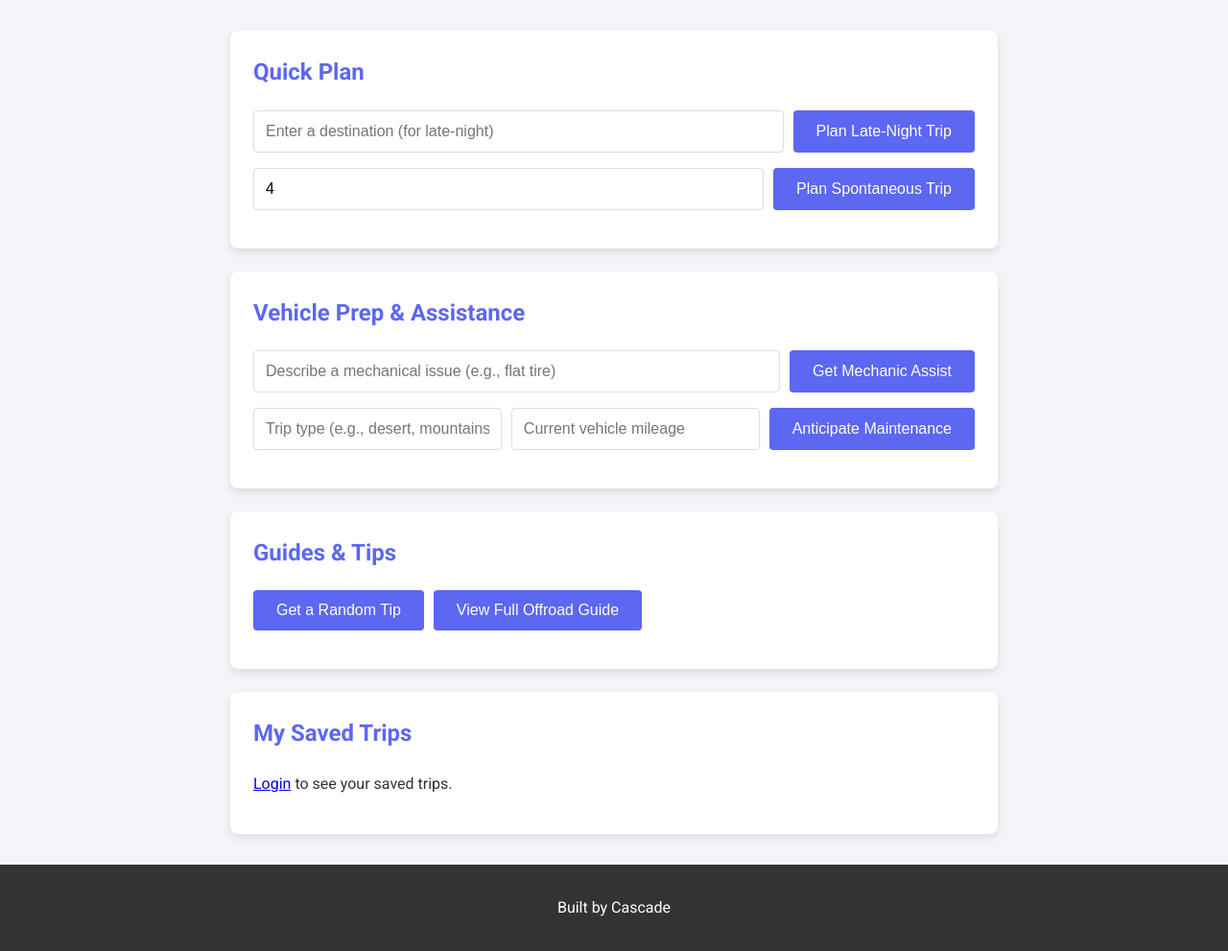
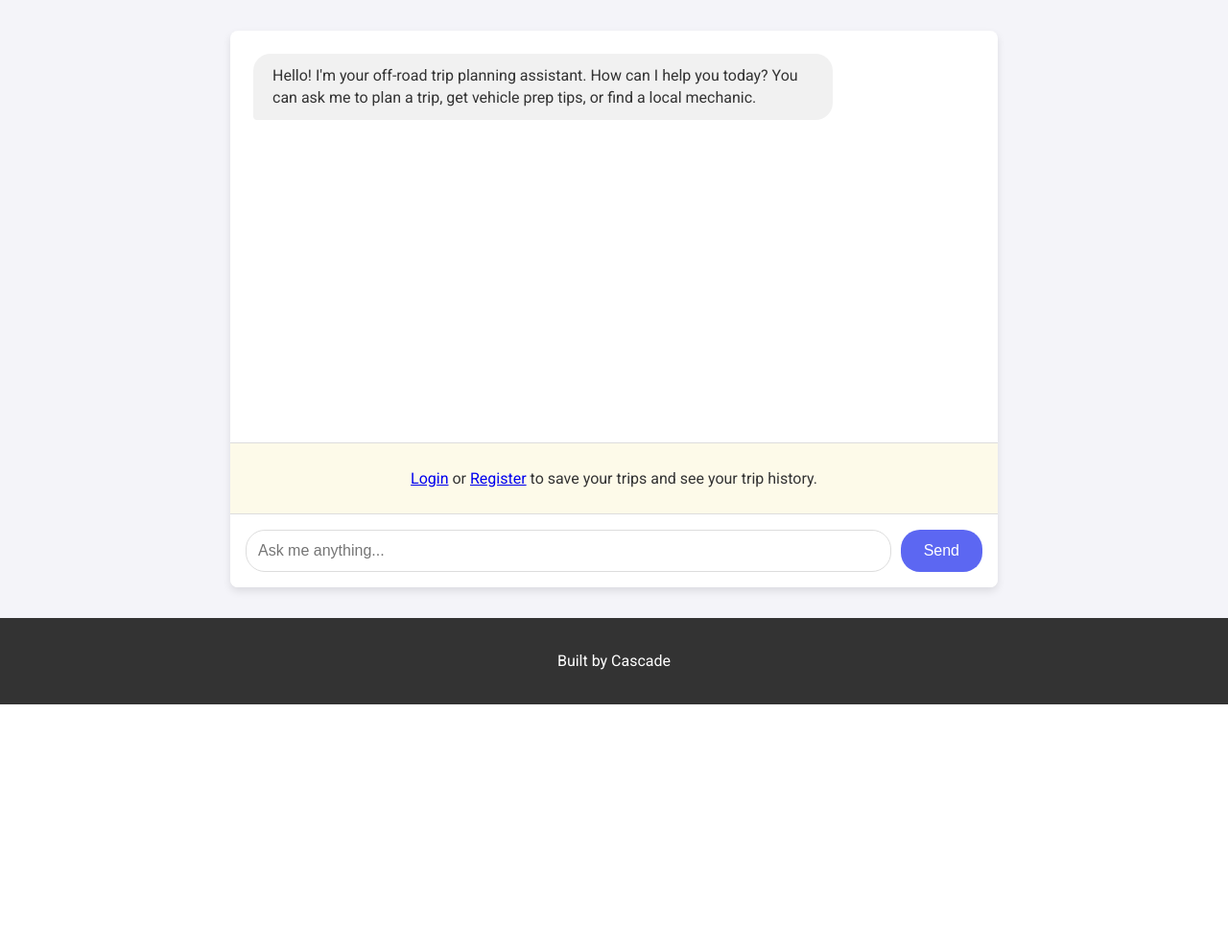
Before and after one commit to Deepai999/traveller-companion, a Flask app: page / in a window 1280 px wide. Shown: the part 170-1161 px from the top of the page at 96% size. After the commit the page ends 904 px from the top, so only its background shows below. Run offline with Flask 3, Linux system fonts and the light colour scheme.

Commit message:
feat: Redesign UI to a conversational chat interface

```diff
--- a/app.py
+++ b/app.py
@@ -6,6 +6,7 @@ from werkzeug.security import generate_password_hash, check_password_hash
 from datetime import datetime, timedelta
 import random
 import os
+import requests
 from dotenv import load_dotenv
 
 # Load environment variables
@@ -134,10 +135,13 @@ def get_weather(destination):
         return {'error': str(e)}
 
 @app.route('/api/plan/late-night', methods=['POST'])
-def plan_late_night_trip():
+def plan_late_night_trip(destination_override=None):
     """Generate a late-night offroad trip plan with weather data"""
-    data = request.json
-    destination = data.get('destination')
+    if destination_override:
+        destination = destination_override
+    else:
+        data = request.json
+        destination = data.get('destination')
 
     if not destination:
         return jsonify({'error': 'Destination is required'}), 400
@@ -177,10 +181,13 @@ def plan_late_night_trip():
     return jsonify(trip_details)
 
 @app.route('/api/plan/spontaneous', methods=['POST'])
-def plan_spontaneous_trip():
+def plan_spontaneous_trip(duration_hours_override=None):
     """Generate a dynamic spontaneous offroad trip plan"""
-    data = request.json
-    duration_hours = int(data.get('duration_hours', 4))
+    if duration_hours_override:
+        duration_hours = int(duration_hours_override)
+    else:
+        data = request.json
+        duration_hours = int(data.get('duration_hours', 4))
 
     # Expanded list of potential activities
     all_activities = [
@@ -371,6 +378,52 @@ def init_db_command():
         db.create_all()
     print('Initialized the database.')
 
+@app.route('/api/chat', methods=['POST'])
+def chat():
+    data = request.json
+    message = data.get('message', '').lower()
+    response = {}
+
+    # Simple keyword-based intent detection
+    if 'prep' in message or 'checklist' in message:
+        return jsonify(VEHICLE_CHECKS)
+    elif 'mechanic' in message or 'stuck' in message or 'overheating' in message or 'flat' in message:
+        # Basic issue extraction
+        issue = 'stuck' # default
+        if 'overheat' in message: issue = 'overheating'
+        if 'flat tire' in message: issue = 'flat tire'
+        if 'battery' in message: issue = 'battery dead'
+        solution = MECHANIC_ASSIST.get(issue, { 'error': 'Could not identify the specific issue.'})
+        return jsonify({'issue': issue, 'solution': solution})
+    elif 'spontaneous' in message:
+        return plan_spontaneous_trip(duration_hours_override=4)
+    elif 'late-night' in message or 'late night' in message:
+        destination = 'nearby' # default
+        words = message.split()
+        if 'to' in words:
+            try:
+                dest_index = words.index('to') + 1
+                if dest_index < len(words):
+                    destination = words[dest_index]
+            except ValueError:
+                pass
+        return plan_late_night_trip(destination_override=destination)
+    elif 'tip' in message or 'etiquette' in message:
+        category = random.choice(list(OFFROAD_GUIDE.keys()))
+        tip = random.choice(OFFROAD_GUIDE[category])
+        return jsonify({'title': 'Random Tip', 'category': category, 'tip': tip})
+    elif 'guide' in message:
+        return get_guide()
+    elif ('saved' in message and 'trip' in message) or 'my trips' in message:
+        if not current_user.is_authenticated:
+            return jsonify({'error': 'You must be logged in to view saved trips. Please <a href="/login">login</a> or <a href="/register">register</a>.'}), 401
+        return get_saved_trips()
+    else:
+        response = {
+            'error': 'I am not sure how to help with that. Try asking me to "plan a spontaneous trip" or "give me a random tip".'
+        }
+        return jsonify(response), 400
+
 if __name__ == '__main__':
     port = int(os.environ.get('PORT', 5001))
     app.run(host='0.0.0.0', port=port, debug=True)
--- a/static/script.js
+++ b/static/script.js
@@ -1,157 +1,144 @@
-const API_URL = 'http://127.0.0.1:5001/api';
+document.addEventListener('DOMContentLoaded', function() {
+    const chatForm = document.getElementById('chat-form');
+    const messageInput = document.getElementById('message-input');
+    const chatWindow = document.getElementById('chat-window');
+    const loginPrompt = document.getElementById('login-prompt');
 
-async function handleRequest(endpoint, options = {}, isTripPlan = false) {
-    const resultsCard = document.getElementById('results-card');
-    const resultsDiv = document.getElementById('results');
-    const loader = document.getElementById('loader');
+    // Show login prompt if user is not authenticated
+    const isLoggedIn = document.querySelector('nav a[href*="logout"]');
+    if (!isLoggedIn) {
+        loginPrompt.style.display = 'block';
+    }
 
-    resultsCard.style.display = 'block';
-    resultsDiv.innerHTML = '';
-    loader.style.display = 'block';
+    chatForm.addEventListener('submit', async function(event) {
+        event.preventDefault();
+        const messageText = messageInput.value.trim();
+        if (!messageText) return;
+
+        appendMessage(messageText, 'user');
+        messageInput.value = '';
+        showTypingIndicator();
 
         try {
-        const response = await fetch(`${API_URL}${endpoint}`, options);
+            const response = await fetch('/api/chat', {
+                method: 'POST',
+                headers: {
+                    'Content-Type': 'application/json',
+                },
+                body: JSON.stringify({ message: messageText }),
+            });
+
+            removeTypingIndicator();
+
             if (!response.ok) {
-            const errorData = await response.json().catch(() => ({ error: 'An unknown server error occurred.' }));
-            throw new Error(errorData.error || `HTTP error! Status: ${response.status}`);
+                const errorData = await response.json();
+                throw new Error(errorData.error || 'An unknown error occurred.');
             }
+
             const data = await response.json();
-        resultsDiv.innerHTML = displayTripResults(data);
-        if (isTripPlan) {
-            getSavedTrips(); // Refresh saved trips list after planning a new one
+            appendMessage(data, 'assistant');
+
+        } catch (error) {
+            removeTypingIndicator();
+            appendMessage({ error: error.message }, 'assistant');
         }
-    } catch (error) {
-        resultsDiv.innerHTML = `<div class="error-message"><strong>Error:</strong> ${error.message}</div>`;
-    } finally {
-        loader.style.display = 'none';
+    });
+
+    function appendMessage(content, sender) {
+        const messageElement = document.createElement('div');
+        messageElement.classList.add('message', `message-${sender}`);
+
+        const paragraph = document.createElement('p');
+        paragraph.innerHTML = formatResponse(content);
+        messageElement.appendChild(paragraph);
+
+        chatWindow.appendChild(messageElement);
+        chatWindow.scrollTop = chatWindow.scrollHeight;
+    }
+
+    function showTypingIndicator() {
+        if (document.getElementById('typing-indicator')) return;
+        const typingIndicator = document.createElement('div');
+        typingIndicator.id = 'typing-indicator';
+        typingIndicator.classList.add('message', 'message-assistant');
+        typingIndicator.innerHTML = '<p><i>Typing...</i></p>';
+        chatWindow.appendChild(typingIndicator);
+        chatWindow.scrollTop = chatWindow.scrollHeight;
+    }
+
+    function removeTypingIndicator() {
+        const typingIndicator = document.getElementById('typing-indicator');
+        if (typingIndicator) {
+            typingIndicator.remove();
         }
     }
 
-function displayTripResults(data) {
-    let html = '<h4>Trip Details</h4>';
-
-    if (data.destination) {
-        html += `<p><strong>Destination:</strong> ${data.destination}</p>`;
+    function formatResponse(data) {
+        if (typeof data === 'string') {
+            return data; // User message
         }
 
-    if (data.estimated_arrival) {
-        html += `<p><strong>Estimated Arrival:</strong> ${new Date(data.estimated_arrival).toLocaleString()}</p>`;
+        if (data.error) {
+            return `<span class="error-message">${data.error}</span>`;
         }
 
-    if (data.duration_hours) {
-        html += `<p><strong>Duration:</strong> ${data.duration_hours} hours</p>`;
+        let html = '';
+
+        // Title
+        if (data.title) {
+            html += `<strong>${data.title}</strong><br>`;
         }
 
+        // Handle different response structures
+        if (data.destination) { // Late-night trip
+            html += `<strong>Destination:</strong> ${data.destination}<br>`;
             if (data.weather && Object.keys(data.weather).length > 0) {
-        html += '<h5>Weather Forecast</h5>';
-        html += '<ul>';
+                html += '<strong>Weather:</strong><br><ul>';
                 for (const [key, value] of Object.entries(data.weather)) {
-            html += `<li><strong>${key.replace('_', ' ')}:</strong> ${value}</li>`;
+                    html += `<li>${key.replace(/_/g, ' ')}: ${value}</li>`;
                 }
                 html += '</ul>';
             }
-
-    if (data.recommended_gear) {
-        html += '<h5>Recommended Gear</h5>';
-        html += `<ul>${data.recommended_gear.map(item => `<li>${item}</li>`).join('')}</ul>`;
+            if (data.recommended_gear) html += '<strong>Recommended Gear:</strong><ul>' + data.recommended_gear.map(g => `<li>${g}</li>`).join('') + '</ul>';
+            if (data.safety_notes) html += '<strong>Safety Notes:</strong><ul>' + data.safety_notes.map(n => `<li>${n}</li>`).join('') + '</ul>';
+        } else if (data.suggested_activities) { // Spontaneous trip
+            html += `<strong>Duration:</strong> ${data.duration_hours} hours<br>`;
+            html += '<strong>Suggested Activities:</strong><ul>' + data.suggested_activities.map(a => `<li>${a}</li>`).join('') + '</ul>';
+        } else if (data.pre_trip) { // Vehicle checklist
+            html += '<strong>Pre-Trip:</strong><ul>' + data.pre_trip.map(c => `<li>${c}</li>`).join('') + '</ul>';
+            html += '<strong>Post-Trip:</strong><ul>' + data.post_trip.map(c => `<li>${c}</li>`).join('') + '</ul>';
+        } else if (data.solution) { // Mechanic assist
+            html += `<strong>Issue:</strong> ${data.issue}<br>`;
+            if(data.solution.tools) html += '<strong>Tools:</strong><ul>' + data.solution.tools.map(t => `<li>${t}</li>`).join('') + '</ul>';
+            if(data.solution.steps) html += '<strong>Steps:</strong><ol>' + data.solution.steps.map(s => `<li>${s}</li>`).join('') + '</ol>';
+            if(data.solution.follow_up) html += `<strong>Follow-up:</strong> ${data.solution.follow_up}`;
+        } else if (data.tip) { // Random tip
+             html += `<strong>${data.category}:</strong> ${data.tip}`;
+        } else if (data.tips) { // Trail tips
+             html += '<ul>' + data.tips.map(t => `<li>${t}</li>`).join('') + '</ul>';
+        } else if (Array.isArray(data) && data.length > 0 && data[0].trip_type) { // Saved Trips
+            if (data.length === 0) {
+                html = 'You have no saved trips yet.';
+            } else {
+                html += '<strong>Your Saved Trips:</strong><br><ul>';
+                data.forEach(trip => {
+                    html += `<li><strong>${trip.trip_type.replace(/_/g, ' ')}</strong> (${new Date(trip.timestamp).toLocaleDateString()})<br>`;
+                    html += `<pre>${JSON.stringify(trip.details, null, 2)}</pre></li>`;
+                });
+                html += '</ul>';
             }
-
-    if (data.suggested_activities) {
-        html += '<h5>Suggested Activities</h5>';
-        html += `<ul>${data.suggested_activities.map(item => `<li>${item}</li>`).join('')}</ul>`;
+        } else if (typeof data === 'object' && data['Driving Techniques']) { // Full Guide
+            html += '<strong>Offroad Guide:</strong><br>';
+            for (const [category, tips] of Object.entries(data)) {
+                 html += `<strong>${category}:</strong><ul>${tips.map(t => `<li>${t}</li>`).join('')}</ul>`;
             }
-
-    if (data.safety_notes) {
-        html += '<h5>Safety Notes</h5>';
-        html += `<ul>${data.safety_notes.map(item => `<li>${item}</li>`).join('')}</ul>`;
-    }
-
-    if (data.notes) {
-        html += `<p><strong>Notes:</strong> ${data.notes}</p>`;
+        } else if (typeof data === 'object' && Object.keys(data).length === 0) {
+            return 'Sorry, I received an empty response.';
+        } else {
+            // Generic fallback for other JSON objects
+            html += '<pre>' + JSON.stringify(data, null, 2) + '</pre>';
         }
 
         return html;
     }
-
-function planLateNightTrip() {
-    const destination = document.getElementById('destination').value;
-    if (!destination) {
-        alert('Please enter a destination.');
-        return;
-    }
-    handleRequest('/plan/late-night', {
-        method: 'POST',
-        headers: { 'Content-Type': 'application/json' },
-        body: JSON.stringify({ destination })
-    }, true);
-}
-
-function planSpontaneousTrip() {
-    const duration_hours = document.getElementById('duration').value;
-    handleRequest('/plan/spontaneous', {
-        method: 'POST',
-        headers: { 'Content-Type': 'application/json' },
-        body: JSON.stringify({ duration_hours })
-    }, true);
-}
-
-function getMechanicAssist() {
-    const issue = document.getElementById('issue').value;
-    if (!issue) {
-        alert('Please describe the issue.');
-        return;
-    }
-    handleRequest('/mechanic/assist', {
-        method: 'POST',
-        headers: { 'Content-Type': 'application/json' },
-        body: JSON.stringify({ issue })
 });
-}
-
-function getAnticipatedMaintenance() {
-    const trip_type = document.getElementById('trip-type').value;
-    const mileage = document.getElementById('mileage').value;
-    handleRequest('/maintenance/anticipate', {
-        method: 'POST',
-        headers: { 'Content-Type': 'application/json' },
-        body: JSON.stringify({ trip_type, mileage })
-    });
-}
-
-function getRandomTip() {
-    handleRequest('/tips/random');
-}
-
-function getFullGuide() {
-    handleRequest('/guide');
-}
-
-async function getSavedTrips() {
-    const savedTripsList = document.getElementById('saved-trips-list');
-    if (!savedTripsList) return; // Don't run if the element doesn't exist (user not logged in)
-
-    try {
-        const response = await fetch(`${API_URL}/trips`);
-        if (!response.ok) {
-            // If not logged in, the server will redirect, but fetch won't follow for CORS reasons.
-            // Or it might return an error. Either way, we can't show trips.
-            savedTripsList.innerHTML = '<li>Login to see your trips.</li>';
-            return;
-        }
-        const trips = await response.json();
-        savedTripsList.innerHTML = ''; // Clear existing list
-        if (trips.length === 0) {
-            savedTripsList.innerHTML = '<li>No saved trips yet.</li>';
-        }
-        trips.forEach(trip => {
-            const li = document.createElement('li');
-            li.innerHTML = `<strong>${trip.trip_type}</strong> (${new Date(trip.timestamp).toLocaleString()})<br><pre>${JSON.stringify(trip.details, null, 2)}</pre>`;
-            savedTripsList.appendChild(li);
-        });
-    } catch (error) {
-        savedTripsList.innerHTML = '<li>Could not load saved trips.</li>';
-    }
-}
-
-// Load saved trips when the page loads if the user is logged in.
-document.addEventListener('DOMContentLoaded', getSavedTrips);
--- a/static/style.css
+++ b/static/style.css
@@ -21,67 +21,93 @@ header h1 {
     margin: 0;
 }
 
-.container {
+.chat-container {
     max-width: 800px;
     margin: 2rem auto;
-    padding: 0 1rem;
-    display: grid;
-    gap: 1.5rem;
+    display: flex;
+    flex-direction: column;
+    height: calc(100vh - 220px);
+    background: #fff;
+    box-shadow: 0 4px 8px rgba(0,0,0,0.1);
+    border-radius: 8px;
+    overflow: hidden;
 }
 
-.card {
-    background: #fff;
+.chat-window {
+    flex-grow: 1;
     padding: 1.5rem;
-    border-radius: 8px;
-    box-shadow: 0 4px 8px rgba(0,0,0,0.1);
+    overflow-y: auto;
+    display: flex;
+    flex-direction: column;
+    gap: 1rem;
 }
 
-.card h2 {
-    margin-top: 0;
-    color: #5c67f2;
+.message {
+    padding: 0.75rem 1.25rem;
+    border-radius: 18px;
+    max-width: 75%;
+    line-height: 1.4;
 }
 
-.form-group {
-    margin-bottom: 1rem;
-    display: flex;
-    flex-wrap: wrap;
-    gap: 10px;
+.message-user {
+    background-color: #5c67f2;
+    color: white;
+    align-self: flex-end;
+    border-bottom-right-radius: 4px;
 }
 
-input[type="text"], input[type="number"] {
+.message-assistant {
+    background-color: #f1f1f1;
+    color: #333;
+    align-self: flex-start;
+    border-bottom-left-radius: 4px;
+}
+
+.message p {
+    margin: 0;
+}
+
+.chat-form {
+    display: flex;
+    border-top: 1px solid #ddd;
+    padding: 1rem;
+    background: #fff;
+}
+
+#message-input {
     flex: 1;
     padding: 0.75rem;
     border: 1px solid #ddd;
-    border-radius: 4px;
+    border-radius: 20px;
     font-size: 1rem;
+    margin-right: 10px;
 }
 
-button {
+#message-input:focus {
+    outline: none;
+    border-color: #5c67f2;
+}
+
+.chat-form button {
     padding: 0.75rem 1.5rem;
     background-color: #5c67f2;
     color: white;
     border: none;
-    border-radius: 4px;
+    border-radius: 20px;
     cursor: pointer;
     font-size: 1rem;
     transition: background-color 0.3s ease;
 }
 
-button:hover {
+.chat-form button:hover {
     background-color: #4a54e1;
 }
 
-.results-card {
-    background-color: #e9e9fd;
-}
-
-#results {
-    white-space: pre-wrap;
-    word-wrap: break-word;
-    background: #333;
-    color: #f4f4f9;
-    padding: 1rem;
-    border-radius: 4px;
+.login-prompt {
+    text-align: center;
+    padding: 0.5rem;
+    background: #fdfae9;
+    border-top: 1px solid #ddd;
 }
 
 footer {
--- a/templates/index.html
+++ b/templates/index.html
@@ -21,64 +21,20 @@
         </nav>
     </header>
 
-    <main class="container">
-        <!-- Spontaneous & Late-Night Planner -->
-        <section class="card">
-            <h2>Quick Plan</h2>
-            <div class="form-group">
-                <input type="text" id="destination" placeholder="Enter a destination (for late-night)">
-                <button onclick="planLateNightTrip()">Plan Late-Night Trip</button>
+    <main class="chat-container">
+        <div id="chat-window" class="chat-window">
+            <!-- Messages will appear here -->
+            <div class="message message-assistant">
+                <p>Hello! I'm your off-road trip planning assistant. How can I help you today? You can ask me to plan a trip, get vehicle prep tips, or find a local mechanic.</p>
             </div>
-            <div class="form-group">
-                <input type="number" id="duration" placeholder="Trip duration in hours (for spontaneous)" value="4">
-                <button onclick="planSpontaneousTrip()">Plan Spontaneous Trip</button>
-            </div>
-        </section>
-
-        <!-- Mechanic & Maintenance -->
-        <section class="card">
-            <h2>Vehicle Prep &amp; Assistance</h2>
-            <div class="form-group">
-                <input type="text" id="issue" placeholder="Describe a mechanical issue (e.g., flat tire)">
-                <button onclick="getMechanicAssist()">Get Mechanic Assist</button>
-            </div>
-            <div class="form-group">
-                <input type="text" id="trip-type" placeholder="Trip type (e.g., desert, mountains)">
-                <input type="number" id="mileage" placeholder="Current vehicle mileage">
-                <button onclick="getAnticipatedMaintenance()">Anticipate Maintenance</button>
-            </div>
-        </section>
-
-        <!-- Guide & Tips -->
-        <section class="card">
-            <h2>Guides &amp; Tips</h2>
-            <div class="form-group">
-                <button onclick="getRandomTip()">Get a Random Tip</button>
-                <button onclick="getFullGuide()">View Full Offroad Guide</button>
-            </div>
-        </section>
-
-        <!-- Saved Trips -->
-        <section class="card">
-            <h2>My Saved Trips</h2>
-            <div id="saved-trips">
-                {% if current_user.is_authenticated %}
-                    <button onclick="getSavedTrips()">Refresh Saved Trips</button>
-                    <ul id="saved-trips-list">
-                        <!-- Trips will be loaded here by JavaScript -->
-                    </ul>
-                {% else %}
-                    <p><a href="{{ url_for('login') }}">Login</a> to see your saved trips.</p>
-                {% endif %}
-            </div>
-        </section>
-
-        <!-- Results Display -->
-        <section id="results-card" class="card results-card" style="display: none;">
-            <h2>Results</h2>
-            <div id="loader" class="loader" style="display: none;"></div>
-            <div id="results"></div>
-        </section>
+        </div>
+        <div id="login-prompt" class="login-prompt" style="display: none;">
+            <p><a href="{{ url_for('login') }}">Login</a> or <a href="{{ url_for('register') }}">Register</a> to save your trips and see your trip history.</p>
+        </div>
+        <form id="chat-form" class="chat-form">
+            <input type="text" id="message-input" placeholder="Ask me anything..." autocomplete="off">
+            <button type="submit">Send</button>
+        </form>
     </main>
 
     <footer>
```
Lines whose indentation alone changed are shown as unchanged.
